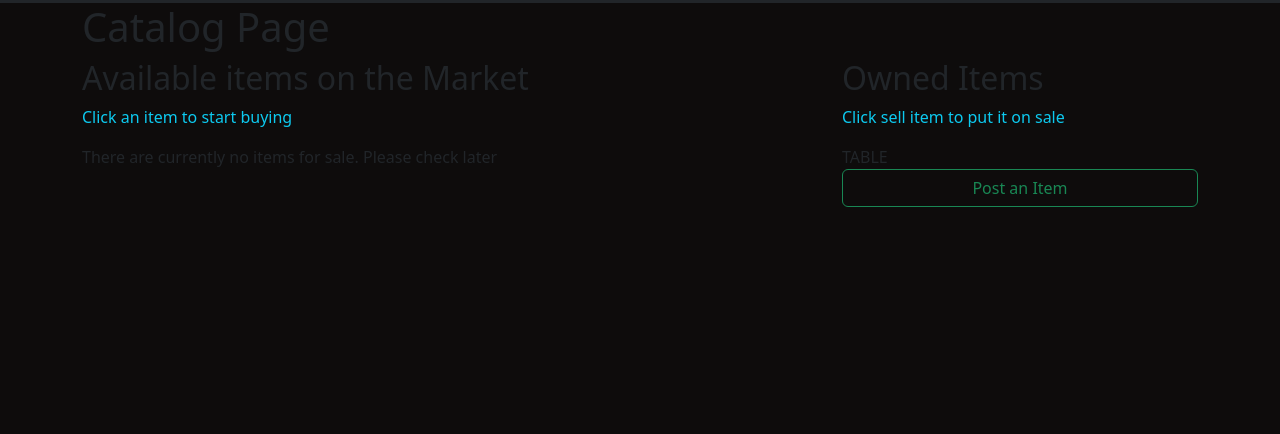
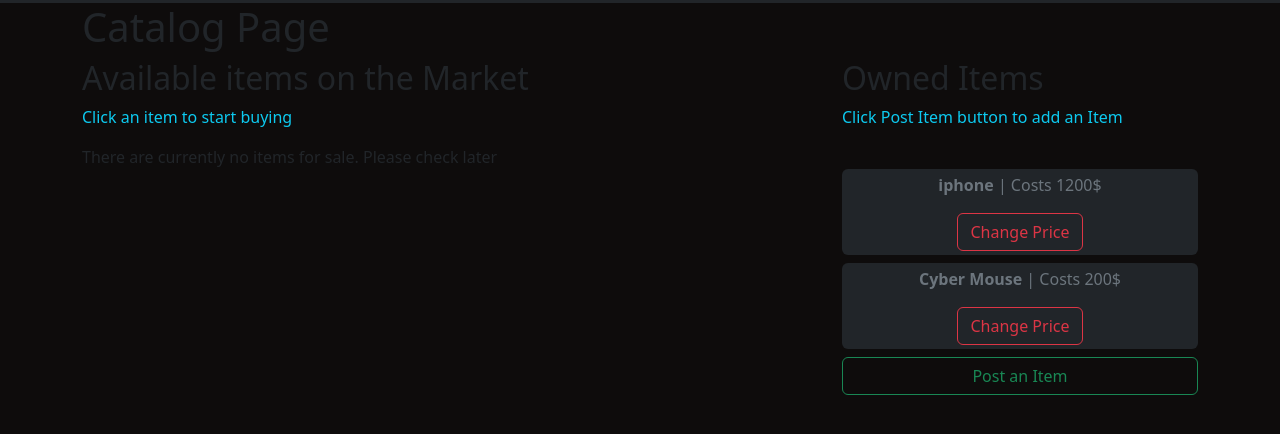
Before and after one commit to fronomenal/flask_sql_store, a Flask app: page /catalog in a window 1280 px wide. Shown: the part 69-503 px from the top of the page. Run offline with Flask 2, Linux system fonts and the light colour scheme; a user stored in the database is signed in; data comes from the database, SQL or seed files in the repository; both versions use the stored data as it was after the commit.

Commit message:
implement post item flow

```diff
--- a/app/controllers/routes/catalog.py
+++ b/app/controllers/routes/catalog.py
@@ -1,15 +1,34 @@
-from app.server import server, render_template, Item, request, current_user, flash, db
-from app.utils.forms import PurchaseItemForm, PostItemForm
+from app.server import server, render_template, Item, request, current_user, flash, db, redirect, url_for, Item
+from app.utils.forms import PurchaseItemForm, PostItemForm, PriceChangeForm
 
 @server.route("/catalog", methods=["GET", "POST"])
 def catalog():
     purchase_form = PurchaseItemForm()
     postitem_form = PostItemForm()
+    price_form = PriceChangeForm();
 
     if request.method == "POST":
 
-        if request.form.get("_method"):
-            pass
+        if request.form.get("_method") == "patch":
+            if price_form.validate_on_submit():
+                item = int(request.form.get("changed_item"))
+                item_obj = Item.query.get(item)
+                if current_user.id == item_obj.owner:
+                    item_obj.price = price_form.price.data
+                    db.session.commit()
+
+
+                flash("Price changed successfully", category="success")
+                return redirect(url_for("catalog"))
+
+        if request.form.get("_method") == "put":
+            if postitem_form.validate_on_submit():
+                newitem = Item(name=postitem_form.itmname.data, price=postitem_form.price.data, barcode=postitem_form.barcode.data, description=postitem_form.description.data, owner=current_user.id)
+                db.session.add(newitem)
+                db.session.commit()
+
+                flash("Item added successfully", category="success")
+                return redirect(url_for("catalog"))
 
         item = int(request.form.get("purchased_item"))
         item_obj = Item.query.get(item)
@@ -21,16 +40,18 @@ def catalog():
             db.session.commit()
 
             flash("Item purchased successfully", category="success")
-            return render_template("catalog.html", items=Item.query.all(), purchase_form=purchase_form)
+            return redirect(url_for("catalog"))
 
         flash("Item not available or insufficient funds", category="danger")
-        return render_template("catalog.html", Item.query.filter(Item.owner != current_user.id).all(), purchase_form=purchase_form)
+        return redirect(url_for("catalog"))
 
     if request.method == "GET":
         if current_user.is_authenticated:
             items = Item.query.filter(Item.owner != current_user.id).all()
+            owned_items=Item.query.filter_by(owner=current_user.id).all()
         else:
             items=Item.query.all()
+            owned_items=None
 
 
-        return render_template("catalog.html", items=items, purchase_form=purchase_form, owned_items=None, postitem_form=postitem_form)
+        return render_template("catalog.html", items=items, purchase_form=purchase_form, owned_items=owned_items, postitem_form=postitem_form, price_form=price_form)
--- a/app/controllers/routes/register.py
+++ b/app/controllers/routes/register.py
@@ -1,13 +1,16 @@
+import random
 from app.server import server, redirect, url_for, render_template, db,  User, flash, login_user
 from app.utils.forms import RegisterForm
 from app.controllers.actions.cus_auth_check import block_authenticated
+
+money = [900, 1200, 1500]
 
 @server.route("/sign-up", methods=["GET", "POST"])
 @block_authenticated
 def register():
     form = RegisterForm()
     if form.validate_on_submit():
-        newusr = User(usrname=form.username.data, usrpass=form.password1.data, usrmail=form.email.data)
+        newusr = User(usrname=form.username.data, usrpass=form.password1.data, usrmail=form.email.data, usrbudget=random.choice(money))
         db.session.add(newusr)
         db.session.commit()
 
--- a/app/templates/catalog.html
+++ b/app/templates/catalog.html
@@ -54,8 +54,15 @@
     <div class="col-4">
         <h2>Owned Items</h2>
         {% if current_user.is_authenticated %}
-            <p class="text-info">Click sell item to put it on sale</p>
-            <section>TABLE</section>
+            <p class="text-info">Click Post Item button to add an Item</p>
+            <br>
+            {% for owned_item in owned_items %}
+                {% include 'includes/owned_modals.html' %}
+                <div class="bg-dark p-1 mb-2 rounded text-secondary text-center">
+                    <p> <strong> {{ owned_item.name }}</strong> | Costs {{ owned_item.price }}$</p>
+                    <button type="button" class="btn btn-outline-danger btn-block" data-bs-toggle="modal" data-bs-target="#priceModal{{ owned_item.id }}"> Change Price </button>
+                </div>
+            {% endfor %}
             <button class="btn btn-outline-success w-100"   data-bs-toggle="modal" data-bs-target="#postModal">Post an Item</button>
         {% else %}
         <p class="text-info"><a href="{{ url_for('login') }}">LogIn</a> to see or post personal items</p>
--- /dev/null
+++ b/app/templates/includes/owned_modals.html
@@ -0,0 +1,25 @@
+<div class="modal fade" id="priceModal{{ owned_item.id }}" tabindex="-1" aria-labelledby="priceModalLabel" aria-hidden="true">
+  <div class="modal-dialog modal-dialog-centered">
+    <div class="modal-content bg-secondary text-white">
+      <div class="modal-header">
+        <h5 class="modal-title" id="exampleModalLabel">{{ owned_item.name }}</h5>
+        <button type="button" class="btn-close" data-bs-dismiss="modal" aria-label="Close"></button>
+      </div>
+      <div class="modal-body">
+        <p class="text-center"> Input new price for {{ owned_item.name }} at {{ owned_item.price }}$</p>
+        <form action="" method="POST">
+          {{ price_form.hidden_tag() }}
+          <input name="_method" type="hidden" value="patch">
+          <input id="changed_item" name="changed_item" type="hidden" value="{{owned_item.id}}">
+          {{price_form.price.label(for="item-price")}}
+          {{price_form.price(class="form-control w-50", placeholder="Item Price", id="item-price")}}
+          <br>
+          {{ price_form.submit(class="btn btn-primary") }}
+        </form>
+      </div>
+      <div class="modal-footer">
+        <button type="button" class="btn btn-secondary" data-bs-dismiss="modal">Close</button>
+      </div>
+    </div>
+  </div>
+</div>
--- a/app/utils/forms.py
+++ b/app/utils/forms.py
@@ -31,8 +31,9 @@ class LoginForm(FlaskForm):
 class PurchaseItemForm(FlaskForm):
     submit = SubmitField(label="Purchase Item!")
 
-class SellItemForm(FlaskForm):
-    submit = SubmitField(label="Sell Item!")
+class PriceChangeForm(FlaskForm):
+    price = IntegerField(label="New Item Price in Dollars:", validators=[DataRequired()])
+    submit = SubmitField(label="Confirm Price Change")
 
 class PostItemForm(FlaskForm):
     itmname = StringField(label="Item Name:", validators=[Length(min=3, max=30), DataRequired()])
```
Also changed, not shown: store.db.
